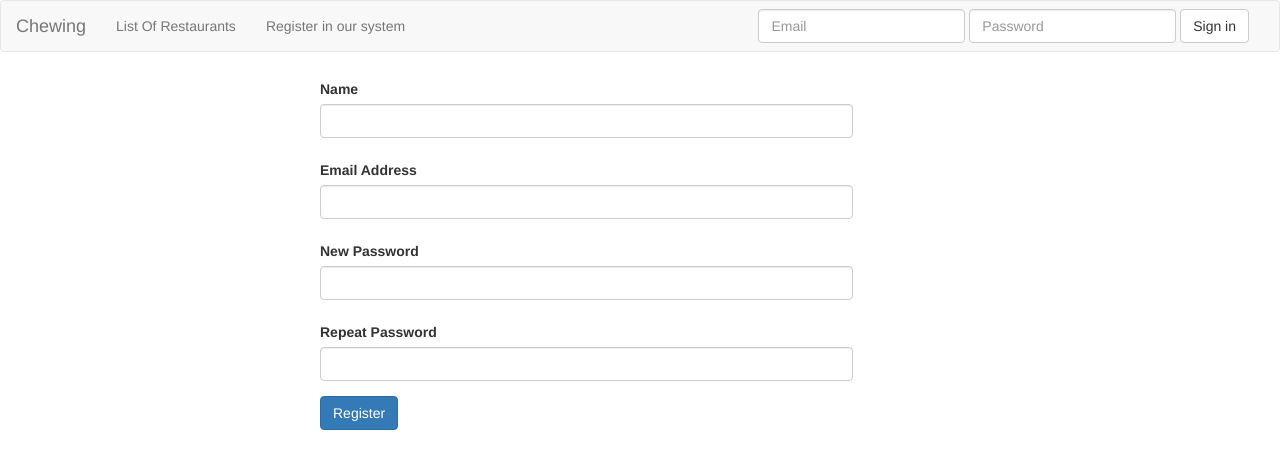
After one commit to Social-projects-Rivne/Rv-025.Python, a Flask app: page /register in a window 1280 px wide. The commit adds this page. Shown: the top 469 px of the page. Run offline with Flask 2, Linux system fonts and the light colour scheme; parts of the project's set-up code (start-up, migrations or seed data) failed here and were passed over; some libraries are stand-ins or nearby versions.

Commit message:
Add possibility to register for user

```diff
--- /dev/null
+++ b/client/client_app/forms/registration_form.py
@@ -0,0 +1,35 @@
+from flask_wtf import FlaskForm
+from wtforms import StringField, PasswordField, validators
+
+from client_app import db
+from client_app.models.user import User
+
+
+def unique_email(form, field):
+    if (db.session.query(User.id).filter_by(email=field.data).scalar() is not
+            None):
+        raise validators.ValidationError('User with this email already exists')
+
+
+class RegistrationForm(FlaskForm):
+
+    def __init__(self, *args, **kwargs):
+        kwargs['csrf_enabled'] = False
+        super(RegistrationForm, self).__init__(*args, **kwargs)
+
+    name = StringField('Name', [
+        validators.Length(max=50),
+        validators.DataRequired()
+    ])
+    email = StringField('Email Address', [
+        validators.Length(max=120),
+        validators.Email('Enter correct email, please'),
+        validators.DataRequired(),
+        unique_email
+    ])
+    password = PasswordField('New Password', [
+        validators.DataRequired(),
+        validators.Length(min=8),
+        validators.EqualTo('confirm', message='Passwords must match')
+    ])
+    confirm = PasswordField('Repeat Password', [validators.DataRequired()])
--- /dev/null
+++ b/client/client_app/templates/_formhelpers.html
@@ -0,0 +1,12 @@
+{% macro render_field(field) %}
+  <label class="control-label">{{ field.label }}</label>
+  {{ field(class_='form-control', **kwargs)|safe }}
+  {% if field.errors %}
+    <ul class=errors>
+    {% for error in field.errors %}
+      <li>{{ error }}</li>
+    {% endfor %}
+    </ul>
+  {% endif %}
+  </dd>
+{% endmacro %}
--- a/client/client_app/templates/layout.html
+++ b/client/client_app/templates/layout.html
@@ -19,7 +19,7 @@
         <div class="collapse navbar-collapse" id="bs-example-navbar-collapse-1">
           <ul class="nav navbar-nav">
             <li><a href="/restaurant">List Of Restaurants</a></li>
-              <li><a href="#">Register in our system</a></li>
+              <li><a href="/register">Register in our system</a></li>
 {#          <li class="active"><a href="#">Link <span class="sr-only">(current)</span></a></li>#}
           </ul>
 
--- /dev/null
+++ b/client/client_app/templates/register.html
@@ -0,0 +1,24 @@
+{% extends "layout.html" %}
+{% from "_formhelpers.html" import render_field %}
+{% block content %}
+  <div class="col-xs-5 col-md-offset-3 active">
+    <form class="form-horizontal" method=post>
+      <div class="form-group">
+        {{ render_field(form.name) }}
+      </div>
+      <div class="form-group">
+        {{ render_field(form.email) }}
+      </div>
+      <div class="form-group">
+        {{ render_field(form.password) }}
+      </div>
+      <div class="form-group">
+        {{ render_field(form.confirm) }}
+      </div>
+      <div class="form-group">
+          <p><input type=submit value=Register class="btn btn-primary">
+      </div>
+    </form>
+  </div>
+</div>
+{% endblock %}
--- a/client/client_app/views/index.py
+++ b/client/client_app/views/index.py
@@ -1,7 +1,9 @@
-from flask import render_template
+from flask import flash, request, redirect, render_template, url_for
 
-from client_app import app
+from client_app import app, db
+from client_app.forms import registration_form
 from client_app.models.restaurant import Restaurant
+from client_app.models.user import User
 
 
 @app.route('/')
@@ -20,3 +22,16 @@ def show_list_of_restaurants():
         .all()
     return render_template(
         'list_of_restaurants.html', list_of_restaurants=list_of_restaurants)
+
+
+@app.route('/register', methods=['GET', 'POST'])
+def register():
+    form = registration_form.RegistrationForm(request.form)
+    if request.method == 'POST' and form.validate():
+        new_user = User(form.name.data, form.email.data,
+                        form.password.data)
+        db.session.add(new_user)
+        db.session.commit()
+        flash('Thanks for registering', 'succes')
+        return redirect(url_for('index'))
+    return render_template('register.html', form=form)
```
Also changed, not shown: client/client_app/forms/__init__.py (added).
